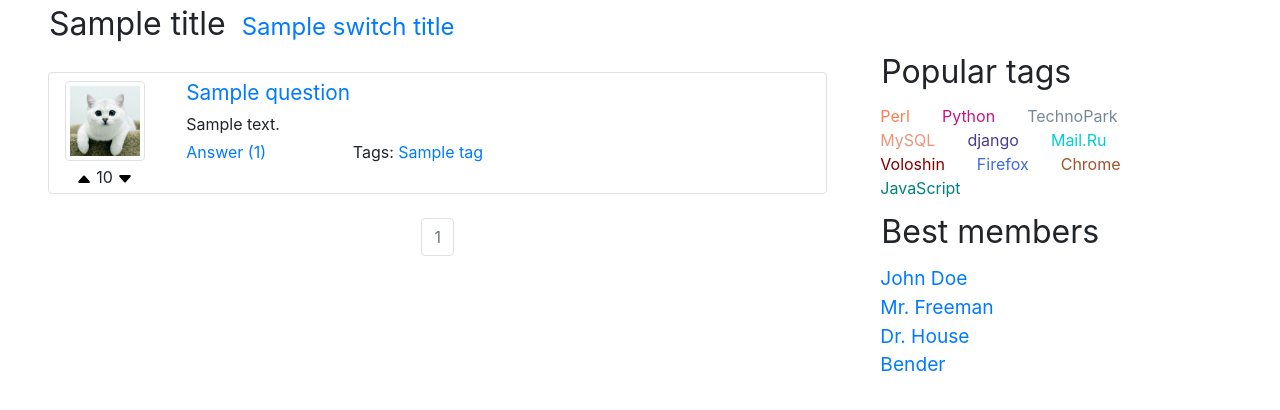
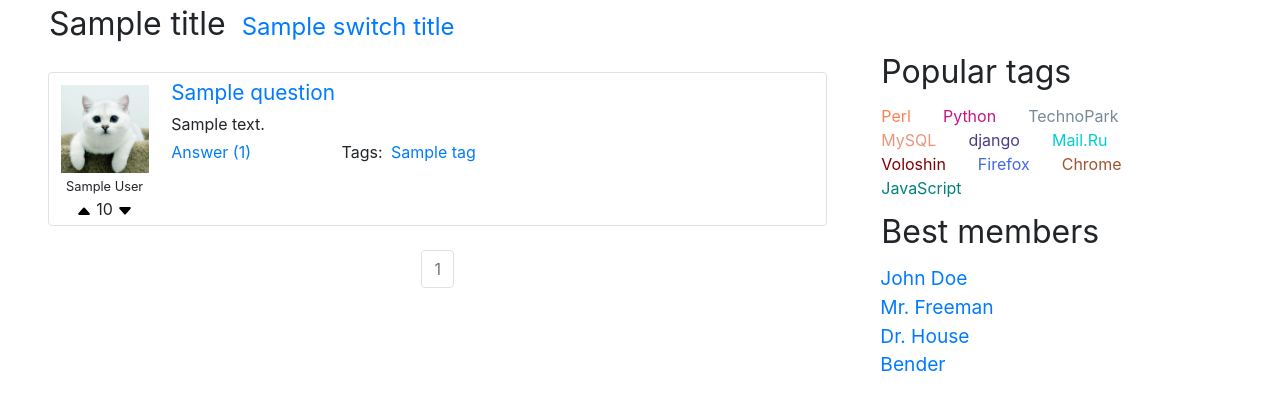
Before and after one commit to mr-okto/ask_myshonkov, a Django app: template templates/index.html in a window 1280 px wide. Shown: the part 80-490 px from the top of the page. Run offline with Django 3.2, Linux system fonts and the light colour scheme; the template is opened without the code that fills it: most values are stand-ins (such as "Sample title", 1, 10 or a date in 2020); some libraries are stand-ins or nearby versions.

Commit message:
Add question page

```diff
--- a/static/css/askme.css
+++ b/static/css/askme.css
@@ -1,8 +1,11 @@
-.ask-useravatar {
+.ask-navbar-avatar {
   height: 3em;
 }
-.ask-question-thumb {
-  height: 5em;
+
+.ask-avatar-thumb {
+  width: 100%;
+  object-fit: contain;
+  max-height: 6em;
 }
 
 .nav-link {
@@ -36,3 +39,15 @@
 .ask-best-member-link {
   font-size: 1.2em;
 }
+
+.ask-question .ask-question-title {
+  font-size: 2em;
+}
+
+.ask-question .ask-avatar-thumb {
+  max-height: 9em;
+}
+
+.ask-left-col-name {
+  font-size: 0.8em;
+}
--- /dev/null
+++ b/templates/inc/left_col.html
@@ -0,0 +1,11 @@
+{% load static %}
+
+  <div class="text-center">
+    <img class="ask-avatar-thumb pt-2" src="{% static 'img/cat.jpg' %}">
+    <span class="px-1 py-0 ask-left-col-name">{{ name }}</span>
+    <div class="row justify-content-center">
+      <a href="#"><img src="{% static 'svg/arrow_up.svg' %}"></a>
+      <span class="mx-1 ask-votes-count">{{ votes }}</span>
+      <a href="#"><img src="{% static 'svg/arrow_down.svg' %}"></a>
+    </div>
+  </div>
--- a/templates/inc/navbar.html
+++ b/templates/inc/navbar.html
@@ -21,7 +21,7 @@
     </ul>
     <ul class="navbar-nav ml-auto">
       <li class="nav-item my-2 mr-2">
-        <img src="{% static 'img/avatar_placeholder.png' %}" alt="Avatar" class="rounded ask-useravatar"/>
+        <img src="{% static 'img/avatar_placeholder.png' %}" alt="Avatar" class="rounded ask-navbar-avatar"/>
       </li>
       <li class="nav-item">
       <div class="col">
--- a/templates/inc/question_preview.html
+++ b/templates/inc/question_preview.html
@@ -1,30 +1,19 @@
 {% load static %}
 
-<div class="container border rounded mb-4 p-1">
+<div class="container-fluid border rounded mb-4 p-1">
   <div class="row">
     <div class="col-md-2">
-      <div class="text-center m-1">
-        <img class="img-thumbnail ask-question-thumb" src="{% static 'img/cat.jpg' %}">
-      </div>
-      <div class="container d-flex flex-nowrap justify-content-center">
-        <a href="#"><img src="{% static 'svg/arrow_up.svg' %}"></a>
-        <span class="mx-1 ask-votes-count">{{ question.votes }}</span>
-        <a href="#"><img src="{% static 'svg/arrow_down.svg' %}"></a>
-      </div>
+      {% include 'inc/left_col.html' with votes=question.votes name=question.author %}
     </div>
-    <div class="col-md-10">
+    <div class="col-md-10 pl-0">
       <a class="mt-0 mb-1 ask-question-title" href="#">{{ question.title }}</a>
-      <p class="text-justify pr-4 mt-1 mb-1">{{ question.text }}</p>
+      <p class="text-justify pr-2 mt-1 mb-1">{{ question.text }}</p>
       <div class="row">
         <a class="col-md-3 mb-2" href="#">Answer ({{ question.answers_count }})</a>
-      <div class="col-md-9">
-        <span class="sqk-question-tags-header">Tags: </span>
-        {% for tag in question.tags %}
-        <a href="#" class="refs mr-1">{{ tag }}</a>
-        {% endfor %}
+        <div class="col-md-9">
+          {% include 'inc/question_tags.html' with tags=question.tags %}
+        </div>
       </div>
-      </div>
-
     </div>
   </div>
 </div>
--- /dev/null
+++ b/templates/inc/question_tags.html
@@ -0,0 +1,4 @@
+<span class="ask-question-tags-header mr-1">Tags: </span>
+{% for tag in tags %}
+<a href="#" class="refs mr-1">{{ tag }}</a>
+{% endfor %}
--- a/templates/inc/sidebar.html
+++ b/templates/inc/sidebar.html
@@ -1,6 +1,6 @@
 <div class="mt-5 mb-2 mx-2">
   <p class="ask-block-header mb-2 ml-3">Popular tags</p>
-  <div class="container-fluid d-flex flex-wrap mb-2">
+  <div class="container-fluid d-flex flex-wrap mb-2 mx-0 pl-3">
     <a class="ask-popular-tag" style="color: Coral;" href="#">Perl</a>
     <a class="ask-popular-tag" style="color: MediumVioletRed;" href="#">Python</a>
     <a class="ask-popular-tag" style="color: LightSlateGray;" href="#">TechnoPark</a>
```
Also changed, not shown: app/forms.py (+18 -14 lines), app/views.py (+30 -11 lines), templates/ask.html (+1 -11 lines), templates/inc/answer.html (added, +18 -0 lines), templates/inc/input_form.html (added, +13 -0 lines), templates/question.html (added, +25 -0 lines).
